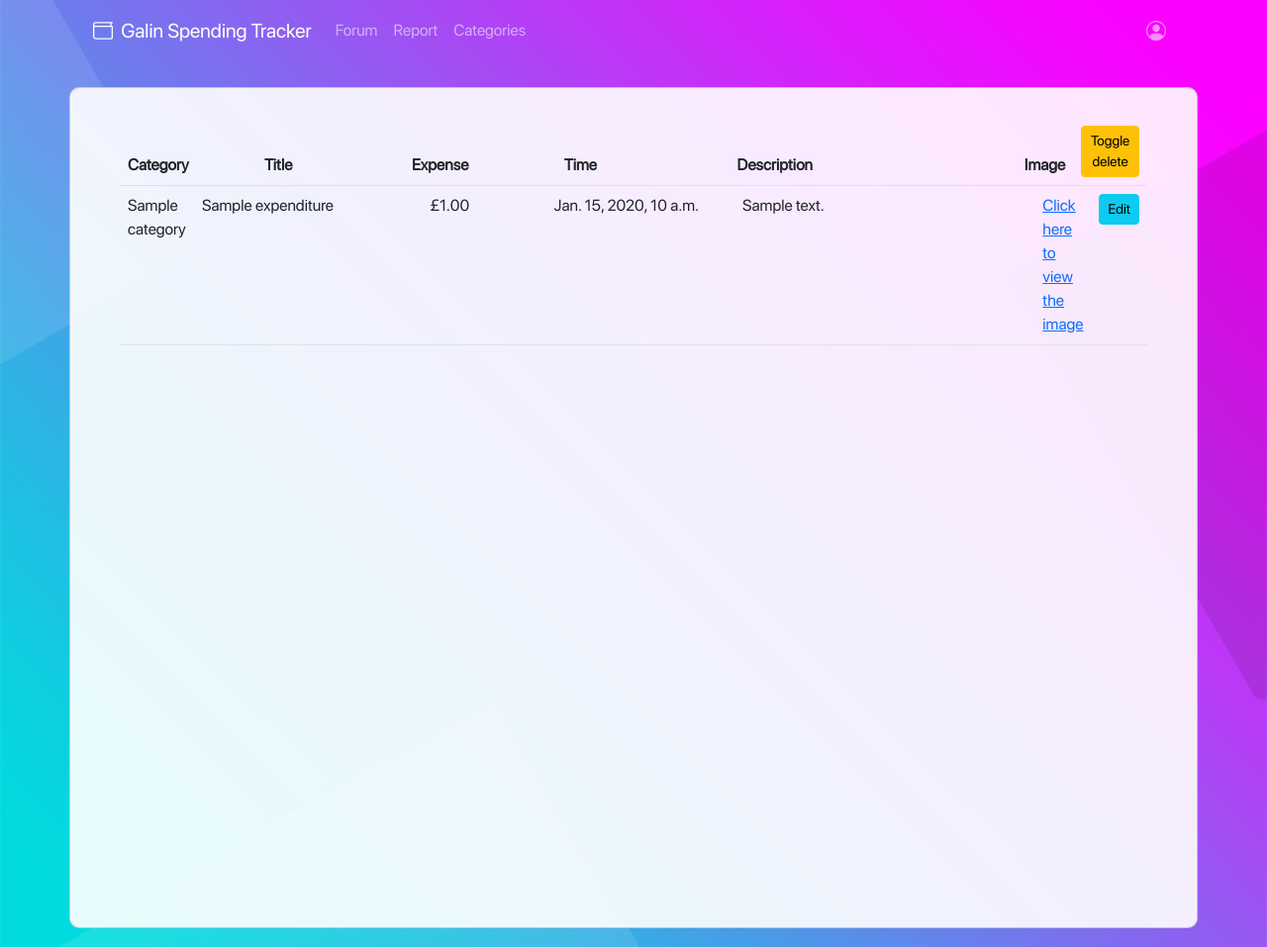
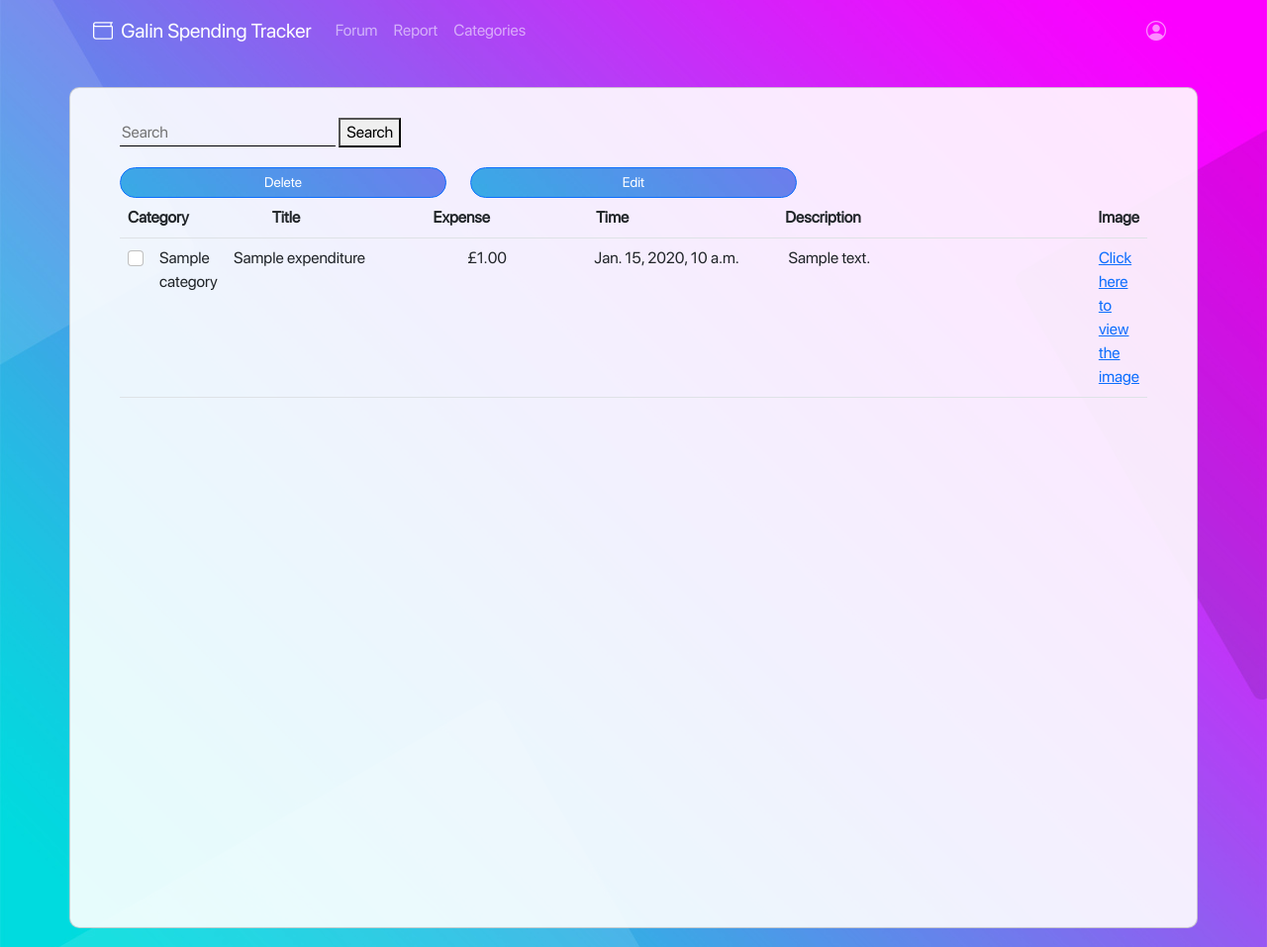
Before and after one commit to rb2cc/Team-Galin-Spending-Tracker, a Django app: page /expenditure_list/ in a window 1280 px wide. Shown: the whole page at 99% size. Run offline with Django 4.2, Linux system fonts and the light colour scheme; a user stored in the database is signed in; tables that the repository leaves empty hold one stand-in row (values such as "Sample post"); some libraries are stand-ins or nearby versions.

Commit message:
redesign delete ux and interaction and add search bar -redesign user interaction for expenditure delete by using a radio select and pop up confirmation using modals -implement a search bar to filter expenditures by title name -add relevant functions in html templates and views to accomodate for these additions

```diff
--- a/personal_spending_tracker/urls.py
+++ b/personal_spending_tracker/urls.py
@@ -58,11 +58,12 @@ urlpatterns = [
     path('forum_home/', views.forum_home, name='forum_home'),
     path('posts/', views.posts, name='posts'),
     path('detail/', views.detail, name='detail'),
-    path('update_expenditures/',views.update_expenditures, name='update_expenditures'),
+    # path('update_expenditures/',views.update_expenditures, name='update_expenditures'),
     path('category_list', views.category_list, name='category_list'),
     path('remove_category/<int:id>', views.remove_category, name='remove_category'),
-    path('expenditure_list/<int:pk>', views.remove_expenditure, name='remove_expenditure')
-
+    path('remove_expenditure/', views.remove_expenditure, name='remove_expenditure'),
+    path('update_expenditure/', views.update_expenditure, name='update_expenditure'),
+    path('search_expenditure/', views.search_expenditure, name='search_expenditure')
 
 
 ]
--- a/tracker/templates/expenditure_list.html
+++ b/tracker/templates/expenditure_list.html
@@ -3,9 +3,26 @@
 <script src="https://ajax.googleapis.com/ajax/libs/jquery/3.6.3/jquery.min.js"></script>
 <div class='row'>
     <div class="card full-card">
-        <!-- <form id="" method="POST"> -->
+        <form action="{% url 'search_expenditure' %}" method="GET">
+            <input name="q" type="text" placeholder="Search">
+            <button type="submit">Search</button>
+        </form>
+        <form id="expenform" method="POST">
             {% csrf_token %}
         <table class="table mainTable">
+            <div class="row">
+                <div class="col-4">
+                  <div class="d-grid gap-2 d-md-block">
+                    <button type="button" name="delete" class="btn btn-primary btn-sm" data-bs-toggle="modal" data-bs-target="#deleteModal">Delete</button>
+                  </div>
+                </div>
+                <div class="col-4">
+                    <div class="d-grid gap-2 d-md-block">
+                      <button type="button" name="edit" class="btn btn-primary btn-sm" data-bs-toggle="modal" data-bs-target="#editModal">Edit</button>
+                    </div>
+                </div>
+            </div>
+    </div>
             <thead class="mainThead">
                 <tr>
                     <th scope="col" width="150px">Category</th>
@@ -14,15 +31,16 @@
                     <th scope="col" width="200px">Time</th>
                     <th scope="col" width="330px">Description</th>
                     <th scope="col">Image</th>
-                    <th width="75px" ><button class="btn btn-sm btn-warning" onclick="toggleDelete()">Toggle delete</button></th>
                 </tr>
             </thead>
+
+          </div>
             <tbody class="mainTbody" >
                 <div class="Spending">
                     {% for spending in spendings %}
                         <tr>
                             <!-- <td width="75px" value=spending.id id="checkbox" ><input type="checkbox"></td> -->
-
+                            <th scope="row"> <input class = "form-check-input" type = "checkbox" name = "expenditure_pk" value = {{ spending.id }}></input> </th>
                             <td width="75px">{{ spending.category }}</td>
                             <td width="240px">{{ spending.title }}</td>
                             <td width="130px">£{{ spending.expense }}</td>
@@ -32,56 +50,54 @@
                             <!-- This code can show full images.
                                 <td style="max-width:0px"><img src="media/{{ spending.image }} " alt="image"></td>
                             -->
-                                <td><a href="media/{{ spending.image }}">Click here to view the image</a></td>
+                                <td><a href="{{ spending.image.url }}">Click here to view the image</a></td>
                             {% endif %}
-                            <th scope="row"><button class="btn btn-sm btn-info">Edit</button></th>
-
-                            <td class="delete_btn" style="display:none;">
-                                <form action="{% url 'remove_expenditure' pk=spending.id %}" method="POST">
-                                    {% csrf_token %}
-                                    <button  class="btn btn-sm btn-danger" onclick="persist()">Delete</button>
-                                </form>
-                            </td>
-
-                            <!-- <td width="300px"><a class = "btn btn-sm btn-primary" id="myBtn"> Edit</a></td> -->
+                            <!-- <th scope="row"><button class="btn btn-sm btn-info">Edit</button></th> -->
                         </tr>
                     {% endfor %}
                 </div>
             </tbody>
         </table>
-    <!-- </form> -->
+    </form>
     </div>
 </div>
 
-<!-- JS for delete buttons -->
-<script type="text/javascript" >
-    function toggleDelete()
-    {
-        var x = document.getElementsByClassName("delete_btn");
-        for(var i = 0; i < x.length; i++) {
-            if (x[i].style.display === "none") {
-                localStorage.setItem('showButtons', true)
-                x[i].style.display = "block";
+<!-- delete modal -->
+<div class="modal fade" id="deleteModal" tabindex="-1" aria-labelledby="deleteModalLabel" aria-hidden="true">
+    <div class="modal-dialog">
+      <div class="modal-content">
+        <div class="modal-header">
+          <h1 class="modal-title fs-5" id="deleteModalLabel">Delete Expenditure</h1>
+          <button type="button" class="btn-close" data-bs-dismiss="modal" aria-label="Close"></button>
+        </div>
+        <div class="modal-body">
+          <p>Are you sure you want to delete this expenditure?</p>
+        </div>
+        <div class="modal-footer">
+          <button type="button" class="btn btn-secondary" data-bs-dismiss="modal">Cancel</button>
+          <button type="submit" class="btn btn-primary"  form="expenform" formaction = "../remove_expenditure" method="POST">Delete</button>
+        </div>
+      </div>
+    </div>
+  </div>
 
-            } else {
-                localStorage.removeItem('showButtons')
-                x[i].style.display = "none";
-
-            }
-        }
-    }
-
-    function persist()
-    {
-        var x = document.getElementsByClassName("delete_btn");
-
-        if(localStorage.getItem("showButtons")){
-            for(var i = 0; i < x.length; i++) {
-                    x[i].style.display = "block";
-                }
-            }
-    }
-    window.onload=persist
-</script>
+  <!-- edit modal -->
+  <div class="modal fade" id="editModal" tabindex="-1" aria-labelledby="editModalLabel" aria-hidden="true">
+    <div class="modal-dialog">
+      <div class="modal-content">
+        <div class="modal-header">
+          <h1 class="modal-title fs-5" id="editModalLabel">Edit Expenditure</h1>
+          <button type="button" class="btn-close" data-bs-dismiss="modal" aria-label="Close"></button>
+        </div>
+        <div class="modal-body">
+          <p>Are you sure you want to edit this expenditure?</p>
+        </div>
+        <div class="modal-footer">
+          <button type="button" class="btn btn-secondary" data-bs-dismiss="modal">Cancel</button>
+          <button type="submit" class="btn btn-primary"  form="expenform" formaction = "../update_expenditure" method="POST">Confirm</button>
+        </div>
+      </div>
+    </div>
+  </div>
 
 {% endblock %}
--- a/tracker/views.py
+++ b/tracker/views.py
@@ -12,6 +12,8 @@ from django.urls import reverse_lazy
 from django.views import generic
 from datetime import date, timedelta, datetime
 from django.utils import timezone
+from django.utils.datastructures import MultiValueDictKeyError
+from django.db.models import Q
 
 # Create your views here.
 
@@ -225,21 +227,43 @@ def posts(request):
 def detail(request):
     return render(request, 'forum/detail.html')
 
+def remove_expenditure(request):
+    if request.method == "POST":
+        try:
+            expenditure_pk = request.POST['expenditure_pk']
+            print(request.POST['expenditure_pk'])
+            # expenditure_pk = request.POST.items()
+            expenditure = Expenditure.objects.get(pk=expenditure_pk)
+            expenditure.delete()
+            # for pk in expenditure_pk:
+            #     pk.delete()
+            return redirect('expenditure_list')
 
-def update_expenditures(request, pk):
-    expenditure = ExpenditureForm.objects.get(id = pk)
-    form  = ExpenditureForm(instance = expenditure)
-    if request.POST:
-        form = ExpenditureForm(request.POST, instance = expenditure)
-        if form.is_valid():
-            form.save()
+        except Expenditure.DoesNotExist:
             return redirect('expenditure_list')
-    return render(request, 'update_expenditures.html', {'form' : form,})
+        except MultiValueDictKeyError:
+            return redirect('expenditure_list')
 
-def remove_expenditure(request, pk):
+def update_expenditure(request):
+    if request.method == "POST":
+        try:
+            # expenditure_pk_list = request.get('expenditure_pk')
+            expenditure_pk = request.POST['expenditure_pk']
 
-    expenditure = Expenditure.objects.get(id=pk)
-    if request.POST:
-        expenditure.delete()
-        return redirect('expenditure_list')
-    return render(request, 'expenditure_list.html')
+            expenditure = Expenditure.objects.get(pk=expenditure_pk)
+            return redirect('expenditure_list')
+
+        except Expenditure.DoesNotExist:
+            return redirect('expenditure_list')
+        except MultiValueDictKeyError:
+            return redirect('expenditure_list')
+
+def search_expenditure(request):
+    query = request.GET.get("q")
+
+    if (query == None):
+        expenditures = Expenditure.objects.all()
+        return render(request, 'expenditure_list.html', {'spendings': expenditures})
+    else:
+        expenditures = Expenditure.objects.all().filter(title__icontains=query)
+        return render(request, 'expenditure_list.html', {'spendings': expenditures})
```
